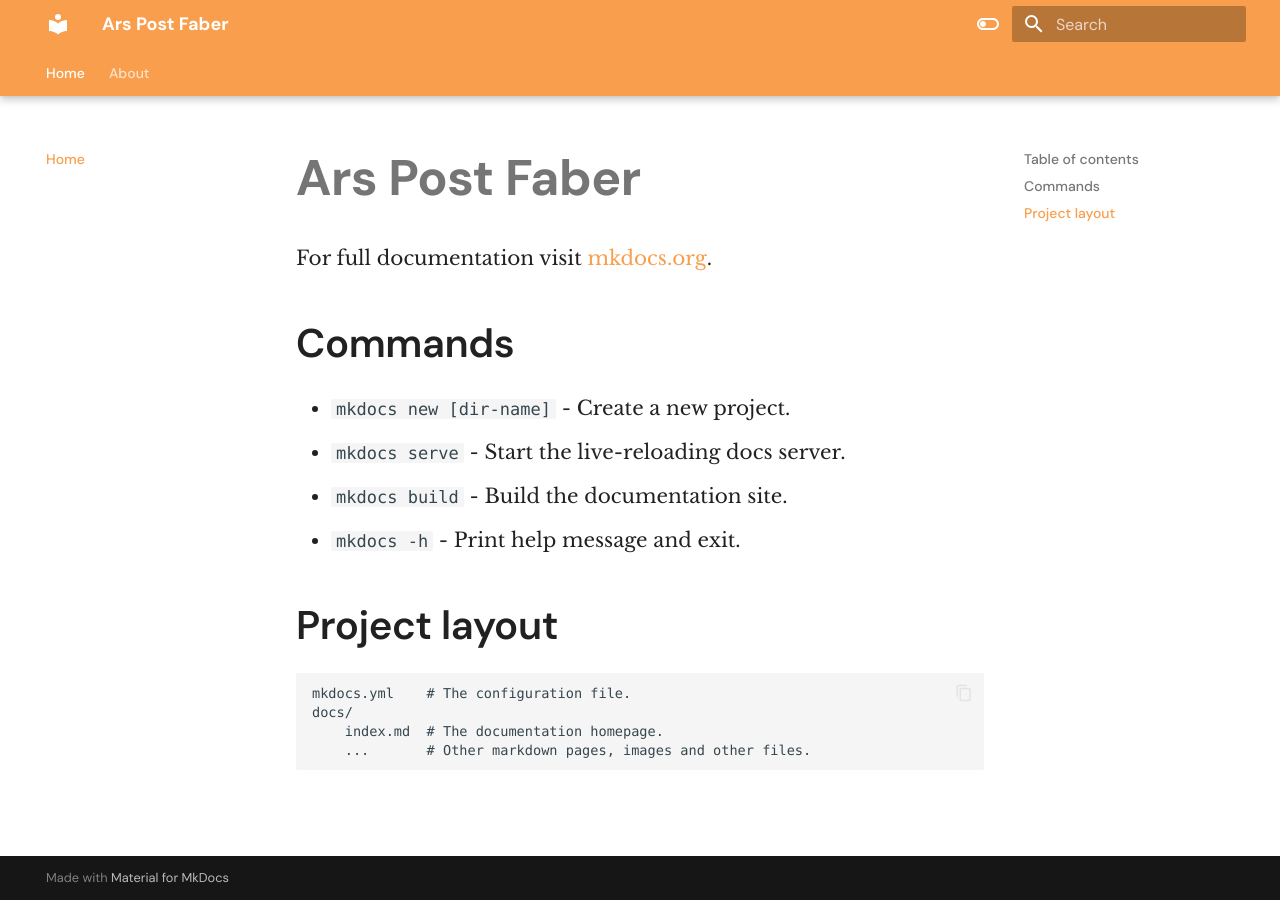
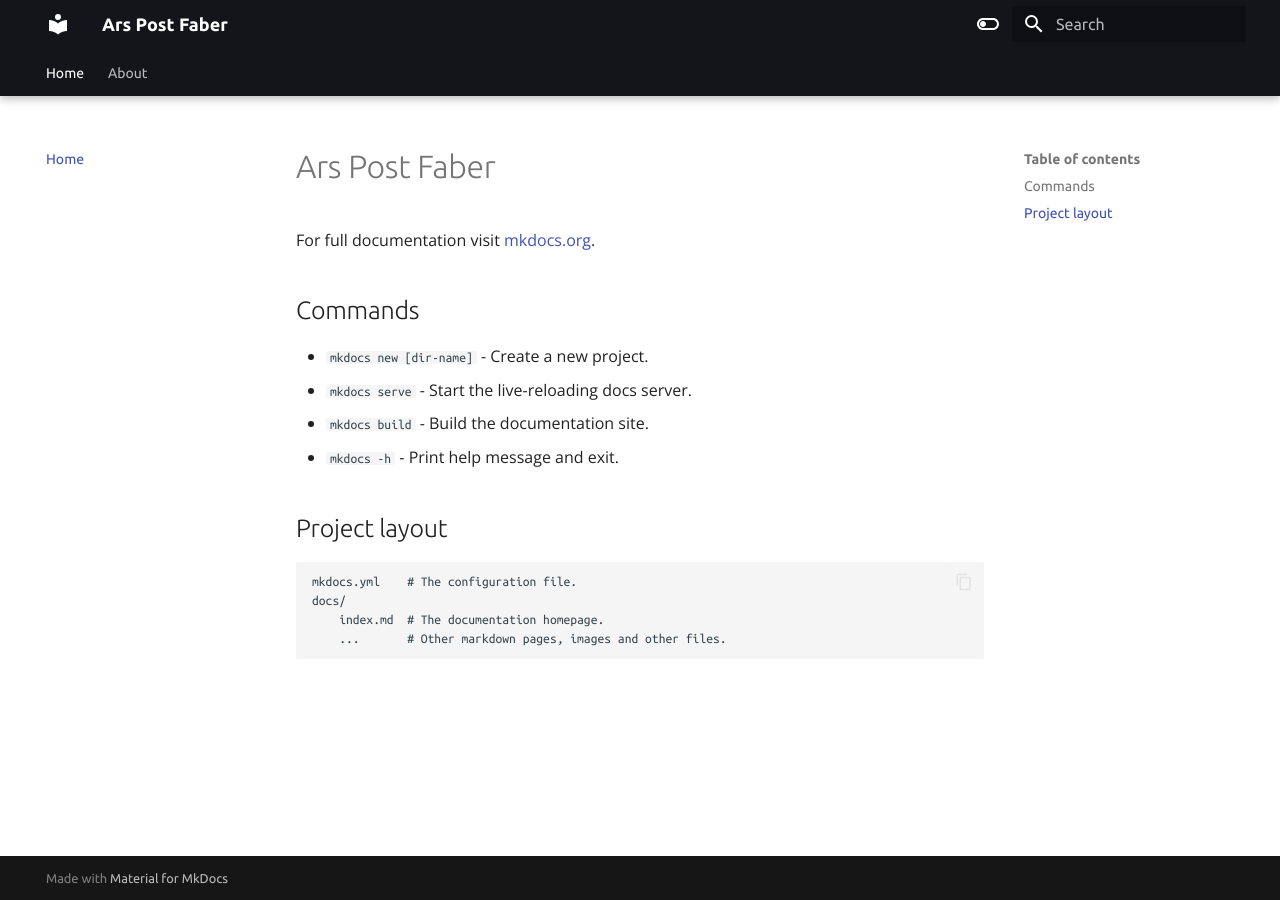
Before and after one commit to jmuozan/ArsPostFaber-docs, an MkDocs documentation site: the page built from docs/index.md, in a window 1280 px wide. Built offline with MkDocs 1.6.1 and Material for MkDocs 9.7.7, drawn with Linux system fonts in a browser that asks for light colours; some web fonts are replaced.

Commit message:
ubutnu font

```diff
--- a/docs/stylesheets/extra.css
+++ b/docs/stylesheets/extra.css
@@ -1,46 +1,30 @@
 /* Import fonts */
-@import url('https://fonts.googleapis.com/css2?family=DM+Sans:ital,opsz,wght@0,9..40,100..1000;1,9..40,100..1000&family=Libre+Baskerville:ital,wght@0,400;0,700;1,400&display=swap');
+@import url('https://fonts.googleapis.com/css2?family=Open+Sans:ital,wght@0,300..800;1,300..800&family=Ubuntu:ital,wght@0,300;0,400;0,500;0,700;1,300;1,400;1,500;1,700&display=swap');
 
-/* Root variables for colors */
+/* Custom color palette - Black theme */
 :root {
-  /* Custom color palette - adjust these hex codes as needed */
-  --md-primary-fg-color: #f99e4c; /* Your orange color from the image */
-  --md-primary-fg-color--light: #fbb574;
-  --md-primary-fg-color--dark: #e88a39;
-  --md-accent-fg-color: #f99e4c;
-
-  /* Text colors */
-  --md-default-fg-color: #2c3e50;
-  --md-default-fg-color--light: #7b8a8b;
-  --md-default-fg-color--lighter: #bdc3c7;
-
-  /* Background colors */
-  --md-default-bg-color: #ffffff;
-  --md-code-bg-color: #f8f9fa;
+  --md-primary-fg-color: #000000;
+  --md-primary-fg-color--light: #333333;
+  --md-primary-fg-color--dark: #000000;
+  --md-accent-fg-color: #000000;
 }
 
 /* Dark mode colors */
 [data-md-color-scheme="slate"] {
-  --md-primary-fg-color: #f99e4c;
-  --md-accent-fg-color: #f99e4c;
-  --md-default-fg-color: #ecf0f1;
-  --md-default-fg-color--light: #bdc3c7;
-  --md-default-bg-color: #2c3e50;
-  --md-code-bg-color: #34495e;
+  --md-primary-fg-color: #ffffff;
+  --md-accent-fg-color: #ffffff;
 }
 
-/* Typography - Body text uses Libre Baskerville */
+/* Typography - Body text uses Open Sans */
 .md-content,
 .md-content p,
 .md-content li,
 .md-content td,
 .md-content blockquote {
-  font-family: 'Libre Baskerville', serif;
-  font-size: 1rem;
-  line-height: 1.7;
+  font-family: 'Open Sans', sans-serif;
 }
 
-/* Typography - Headings, navigation, and UI elements use DM Sans */
+/* Typography - Headings and navigation use Ubuntu */
 .md-header,
 .md-nav,
 .md-tabs,
@@ -56,70 +40,10 @@
 .md-typeset h3,
 .md-typeset h4,
 .md-typeset h5,
-.md-typeset h6 {
-  font-family: 'DM Sans', sans-serif;
-}
-
-/* Specific heading styles */
-.md-content h1 {
-  font-weight: 700;
-  font-size: 2.5rem;
-  margin-bottom: 1.5rem;
-}
-
-.md-content h2 {
-  font-weight: 600;
-  font-size: 2rem;
-  margin-top: 2rem;
-  margin-bottom: 1rem;
-}
-
-.md-content h3 {
-  font-weight: 600;
-  font-size: 1.5rem;
-  margin-top: 1.5rem;
-  margin-bottom: 0.75rem;
-}
-
-/* Navigation and menu styling */
+.md-typeset h6,
 .md-nav__title,
 .md-nav__item,
-.md-tabs__item {
-  font-family: 'DM Sans', sans-serif;
-  font-weight: 500;
+.md-tabs__item,
+.md-search__input {
+  font-family: 'Ubuntu', sans-serif;
 }
-
-/* Code blocks - keep monospace */
-.md-typeset code,
-.md-typeset pre,
-.highlight {
-  font-family: 'Monaco', 'Menlo', 'Ubuntu Mono', monospace;
-}
-
-/* Custom button styling */
-.md-button {
-  background-color: var(--md-primary-fg-color);
-  border-color: var(--md-primary-fg-color);
-  font-family: 'DM Sans', sans-serif;
-  font-weight: 500;
-}
-
-.md-button:hover {
-  background-color: var(--md-primary-fg-color--dark);
-  border-color: var(--md-primary-fg-color--dark);
-}
-
-/* Search box styling */
-.md-search__input {
-  font-family: 'DM Sans', sans-serif;
-}
-
-/* Table styling */
-.md-typeset table {
-  font-family: 'Libre Baskerville', serif;
-}
-
-.md-typeset table th {
-  font-family: 'DM Sans', sans-serif;
-  font-weight: 600;
-}
--- a/mkdocs.yml
+++ b/mkdocs.yml
@@ -18,22 +18,22 @@
   palette:
     # Light mode
     - scheme: default
-      primary: custom  # This will use your custom CSS colors
-      accent: custom
+      primary: black
+      accent: black
       toggle:
         icon: material/toggle-switch-off-outline
         name: Switch to dark mode
     # Dark mode
     - scheme: slate
-      primary: custom
-      accent: custom
+      primary: white
+      accent: white
       toggle:
         icon: material/toggle-switch
         name: Switch to light mode
   # Font configuration
   font:
-    text: Libre Baskerville
-    code: DM Mono
+    text: Open Sans
+    code: Ubuntu Mono
 
 # Include your custom CSS
 extra_css:
```
